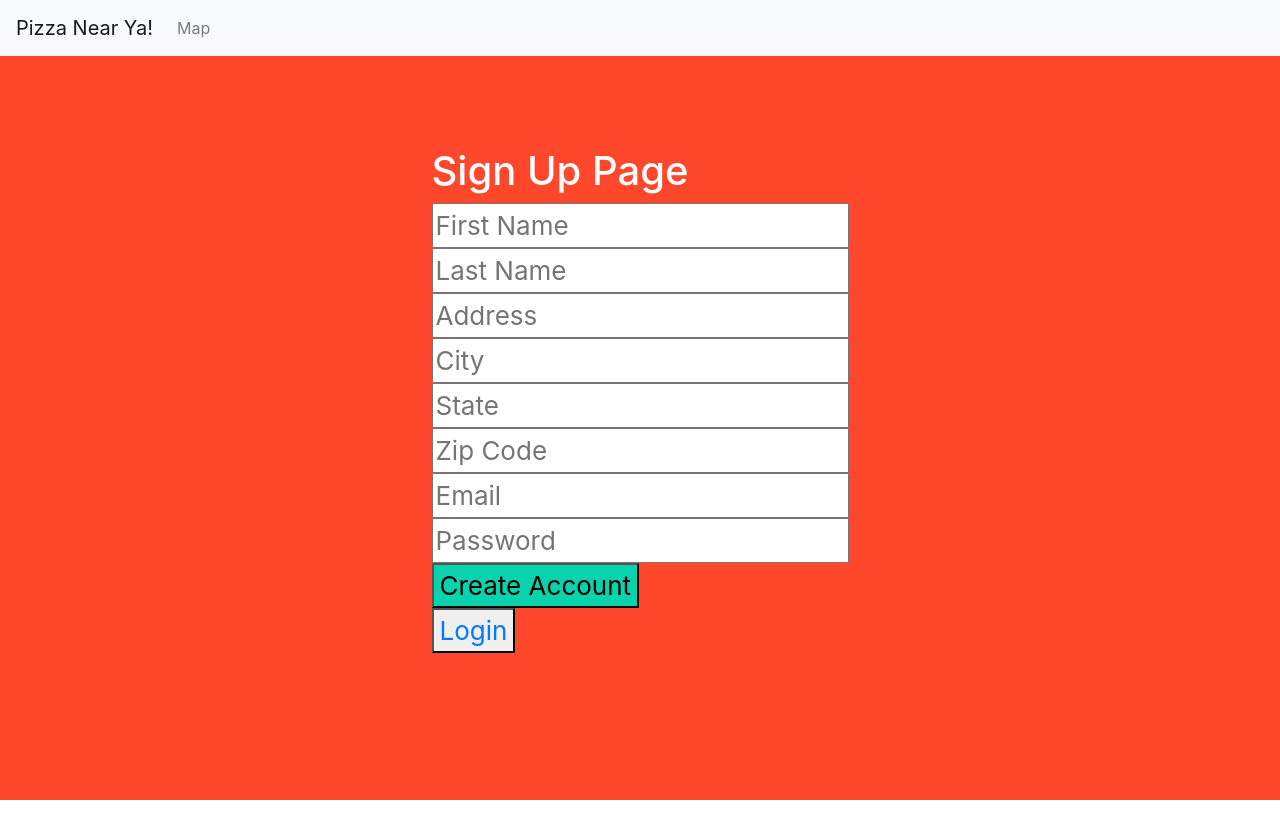
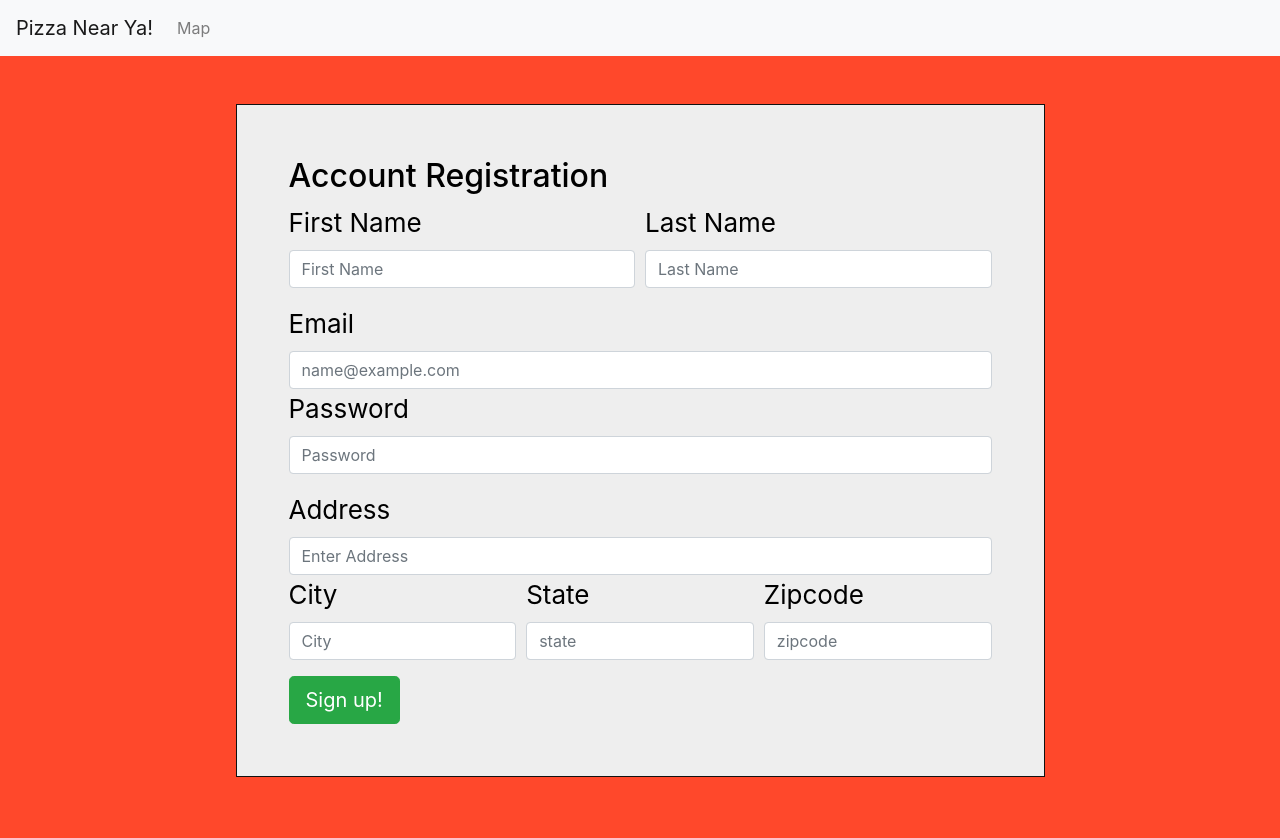
Before and after one commit to Eli10/DatabaseApp, a React (Create React App) app: page /signup in a window 1280 px wide. Shown: the top 838 px of the page. Before the commit the page ends 800 px from the top, so only its background shows below. Built offline with nearby package versions, Linux system fonts and the light colour scheme; no server answers.

Commit message:
Fixed CSS Style for Login and Signup

```diff
--- a/src/App.css
+++ b/src/App.css
@@ -6,7 +6,9 @@
   height: 40vmin;
 }
 .page{
-  margin: 4em 0em;
+  margin: 2em 0em;
+  padding: 2em;
+  color: #000;
 }
 .App-header {
   background-color: #FF482B;
--- a/src/App.js
+++ b/src/App.js
@@ -14,6 +14,7 @@ class App extends React.Component {
           <Switch>
             <Route exact path="/" component={pages.HomePage} />
             <Route exact path="/signup" component={pages.SignUpPage}/>
+            <Route exact path="/login" component={pages.LoginPage}/>
             <Route exact path="/map" component={pages.MapPage}/>
             <Route exact path="/restaurant/:id" component={pages.RestaurantPage}/>
 
--- a/src/actions/apicalls.js
+++ b/src/actions/apicalls.js
@@ -11,6 +11,17 @@ export const GetAllRestaurants = () => {
     return [];
   });
 }
+
+export const GetRestaurant = (id) => {
+  return axios
+  .get(`https://cybertron-api.azurewebsites.net/restaurant/${id}`)
+  .then(res => res.data)
+  .catch(err => {
+    console.log(err);
+    return []
+  })
+}
+
 
 export const GetRestaurantFood = (id) => {
   return axios
--- a/src/components/Forms/CreateRestaurant.jsx
+++ b/src/components/Forms/CreateRestaurant.jsx
@@ -2,7 +2,6 @@ import React, {Component} from 'react';
 import Form from 'react-bootstrap/Form';
 import {Col, Button} from 'react-bootstrap';
 import {GetCoords, SetRestaurant} from '../../actions/apicalls';
-import {Redirect} from 'react-router-dom';
 
 class CreateRestaurant extends Component {
   constructor(){
--- a/src/components/Forms/LoginBox.jsx
+++ b/src/components/Forms/LoginBox.jsx
@@ -1,5 +1,7 @@
 import React, { Component } from 'react';
-import {Redirect, Link} from 'react-router-dom';
+import Form from 'react-bootstrap/Form';
+import {Button} from 'react-bootstrap';
+import {withRouter, Link} from 'react-router-dom';
 const axios = require('axios');
 
 // Should Import Links
@@ -26,9 +28,6 @@ class LoginBox extends Component {
     });
   }
 
-  test = () => {
-    return <Redirect to="/signup"/>
-  }
   handleSubmit = e => {
    e.preventDefault();
     // Does call to Login Route
@@ -42,9 +41,12 @@ class LoginBox extends Component {
       password: this.state.passcode,
     })
 
+    let props = this.props;
+
     instance.post('/sign-in',body)
     .then(function (response) {
       console.log(response);
+      props.history.push('/map');
     })
     .catch(function (error) {
       console.log(error);
@@ -52,37 +54,37 @@ class LoginBox extends Component {
   }
   render(){
     return (
-      <div className="form">
-        <form>
-          <h1>Sign In</h1>
-          <input
+      <Form onSubmit={this.handleSubmit} className='form-two'>
+        <h2>Sign in to Account</h2>
+        <Form.Group>
+          <Form.Label>Username</Form.Label>
+          <Form.Control
+            onChange={this.handleChange}
+            required
             type="email"
             name="usermail"
+            placeholder="name@example.com"
+          />
+        </Form.Group>
+        <Form.Group>
+          <Form.Label>Password</Form.Label>
+          <Form.Control
             onChange={this.handleChange}
-            placeholder="Email"
             required
-          />
-          <br/>
-          <input
             type="password"
             name="passcode"
-            onChange={this.handleChange}
-            placeholder="Password"
-            required
           />
-          <br/>
-
-          <input
-            type="submit"
-            value="Login"
-            onClick={this.handleSubmit}
-          />
-        </form>
-        <button onClick={this.test}><Link to="/signup">Create Account</Link></button>
-      </div>
+        </Form.Group>
+        <Button variant="success" size='lg' block type="submit">
+          Login
+        </Button>
+        <h6>
+          Don't have an account? <Link to='signup'>Click here!</Link>
+        </h6>
+      </Form>
 
     )
   }
 }
 
-export default LoginBox;
+export default withRouter(LoginBox);
--- a/src/components/Forms/SignUpBox.jsx
+++ b/src/components/Forms/SignUpBox.jsx
@@ -1,5 +1,7 @@
 import React, { Component } from 'react';
-import { Link } from 'react-router-dom';
+import Form from 'react-bootstrap/Form';
+import {Button, Col} from 'react-bootstrap';
+import {withRouter} from 'react-router-dom';
 const axios = require('axios');
 
 
@@ -33,6 +35,7 @@ class SignUpBox extends Component {
   }
 
   handleSubmit = e => {
+    console.log("h");
     e.preventDefault();
     // Does call to Login Route
     // And return result
@@ -46,9 +49,12 @@ class SignUpBox extends Component {
       state: this.state.state,
       zipcode: Number(this.state.zipcode),
     });
+
+    let props = this.props;
     instance.post('/sign-up',body)
-    .then(function (response) {
+    .then( (response) => {
       console.log(response);
+      props.history.push('/sign-in');
     })
     .catch(function (error) {
       console.log(error);
@@ -57,85 +63,103 @@ class SignUpBox extends Component {
 
   render(){
     return (
-      <div>
-        <form>
-          <h1>Sign Up Page</h1>
-          <input
-            type="name"
-            name="firstname"
+      <Form onSubmit={this.handleSubmit} className='form-two'>
+        <h2>Account Registration</h2>
+        <Form.Group>
+          <Form.Row>
+            <Col>
+              <Form.Label>First Name</Form.Label>
+              <Form.Control
+                onChange={this.handleChange}
+                required
+                type="text"
+                name="firstname"
+                placeholder="First Name"
+              />
+            </Col>
+            <Col>
+              <Form.Label>Last Name</Form.Label>
+              <Form.Control
+                onChange={this.handleChange}
+                required
+                type="text"
+                name="lastname"
+                placeholder="Last Name"
+              />
+            </Col>
+          </Form.Row>
+        </Form.Group>
+
+        <Form.Group>
+          <Form.Label>Email</Form.Label>
+          <Form.Control
             onChange={this.handleChange}
-            placeholder="First Name"
             required
-          />
-          <br/>
-          <input
-            type="name"
-            name="lastname"
-            onChange={this.handleChange}
-            placeholder="Last Name"
-            required
-          />
-          <br/>
-          <input
-            type="name"
-            name="address"
-            onChange={this.handleChange}
-            placeholder="Address"
-            required
-          />
-          <br/>
-          <input
-            type="name"
-            name="city"
-            onChange={this.handleChange}
-            placeholder="City"
-            required
-          />
-          <br/>
-          <input
-            type="name"
-            name="state"
-            onChange={this.handleChange}
-            placeholder="State"
-            required
-          />
-          <br/>
-          <input
-            type="name"
-            name="zipcode"
-            onChange={this.handleChange}
-            placeholder="Zip Code"
-            required
-          />
-          <br/>
-          <input
             type="email"
             name="usermail"
+            placeholder="name@example.com"
+          />
+
+          <Form.Label>Password</Form.Label>
+          <Form.Control
             onChange={this.handleChange}
-            placeholder="Email"
             required
-          />
-          <br/>
-          <input
             type="password"
             name="passcode"
-            onChange={this.handleChange}
             placeholder="Password"
-            required
           />
-          <br/>
+        </Form.Group>
 
-          <input
-            type="submit"
-            value="Create Account"
-            onClick={this.handleSubmit}
-          />
-        </form>
-        <button><Link to="/">Login</Link></button>
-      </div>
+        <Form.Group>
+          <Form.Label>Address</Form.Label>
+            <Form.Control
+              required
+              type="text"
+              name="street"
+              placeholder="Enter Address"
+              onChange={this.handleChange}
+            />
+          <Form.Row>
+            <Col>
+              <Form.Label>City</Form.Label>
+              <Form.Control
+                onChange={this.handleChange}
+                required
+                type="text"
+                name="city"
+                placeholder="City"
+              />
+            </Col>
+            <Col>
+              <Form.Label>State</Form.Label>
+              <Form.Control
+                onChange={this.handleChange}
+                required
+                type="text"
+                maxLength="2"
+                name="state"
+                placeholder="state"
+              />
+            </Col>
 
+            <Col>
+              <Form.Label>Zipcode</Form.Label>
+              <Form.Control
+                onChange={this.handleChange}
+                required
+                type="number"
+                min="1"
+                max="99999"
+                name="zipcode"
+                placeholder="zipcode"
+              />
+            </Col>
+          </Form.Row>
+        </Form.Group>
+        <Button variant="success" size='lg' type='submit'>Sign up!</Button>
+      </Form>
     )
   }
 }
 
-export default SignUpBox;
+export default withRouter(SignUpBox);
--- a/src/components/index.js
+++ b/src/components/index.js
@@ -1,9 +1,11 @@
 import HomePage from './pages/HomePage';
 import SignUpPage from './pages/SignUpPage';
+import LoginPage from './pages/LoginPage';
 import MapPage from './pages/MapPage';
 import RestaurantPage from './pages/RestaurantPage';
 import CreateRestaurantPage from './pages/CreateRestaurantPage';
 
 export {
-  HomePage, SignUpPage, MapPage,RestaurantPage, CreateRestaurantPage
+  HomePage, SignUpPage, LoginPage,
+  MapPage, RestaurantPage, CreateRestaurantPage
 };
--- /dev/null
+++ b/src/components/pages/LoginPage.jsx
@@ -0,0 +1,15 @@
+import React, {Component} from 'react';
+import LoginBox from '../Forms/LoginBox';
+
+class LoginPage extends Component {
+  render() {
+    return (
+      <div>
+        <LoginBox/>
+      </div>
+
+    )
+  }
+}
+
+export default LoginPage;
--- a/src/components/pages/SignUpPage.jsx
+++ b/src/components/pages/SignUpPage.jsx
@@ -4,7 +4,7 @@ import SignUpBox from '../Forms/SignUpBox';
 class SignUpPage extends Component {
   render() {
     return (
-      <div>
+      <div className="page">
         <SignUpBox/>
       </div>
 
--- /dev/null
+++ b/src/components/tables/RestaurantInfo.jsx
@@ -0,0 +1,58 @@
+import React, {Component} from 'react';
+import {Col,Table} from 'react-bootstrap';
+import {GetRestaurant} from '../../actions/apicalls';
+import {withRouter} from 'react-router-dom';
+
+
+class RestaurantInfo extends Component {
+  constructor(){
+    super();
+    this.state = {
+      information: {}
+    }
+  }
+
+  async componentDidMount(){
+    let info = await GetRestaurant(this.props.match.params.id);
+    this.setState({
+      information: info
+    });
+  }
+
+  render(){
+    return(
+      <Col>
+        <h1>{this.state.information.name}</h1>
+        <h5>{this.state.information.cuisine_type}</h5>
+        <h3>Information</h3>
+        <Table>
+          <thead>
+            <th>Sanitary Grade</th>
+            <th>Rating</th>
+          </thead>
+          <tbody>
+            <tr>
+              <td>{this.state.information.sanitary_grade}</td>
+              <td>{this.state.information.rating}</td>
+            </tr>
+          </tbody>
+        </Table>
+        <h3>Address</h3>
+        <Table>
+          <tbody>
+            <tr>
+              <td colSpan='3'>{this.state.information.street} </td>
+            </tr>
+            <tr>
+              <td>{this.state.information.city}</td>
+              <td>{this.state.information.state}</td>
+              <td>{this.state.information.zipcode}</td>
+            </tr>
+          </tbody>
+        </Table>
+      </Col>
+    )
+  }
+}
+
+export default withRouter(RestaurantInfo);
```
Also changed, not shown: src/components/pages/HomePage.jsx (+13 -2 lines), src/components/pages/RestaurantPage.jsx (+4 -4 lines), 1 other file (tests, documents, lock files or other folders).
